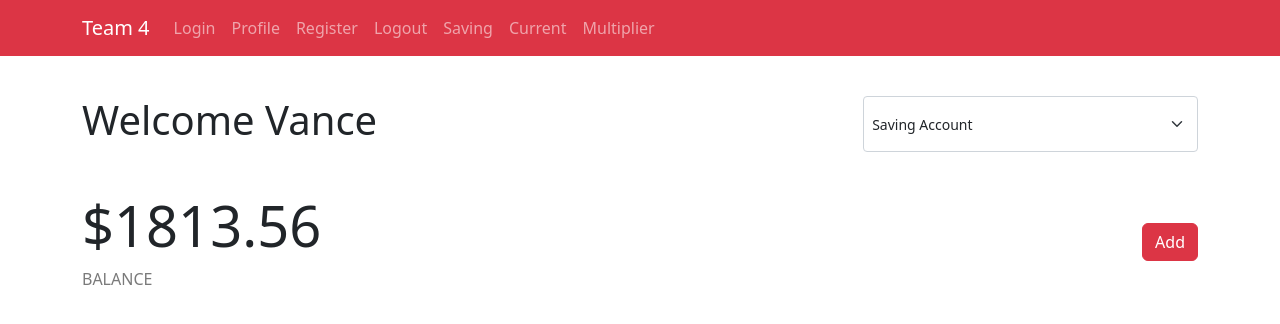
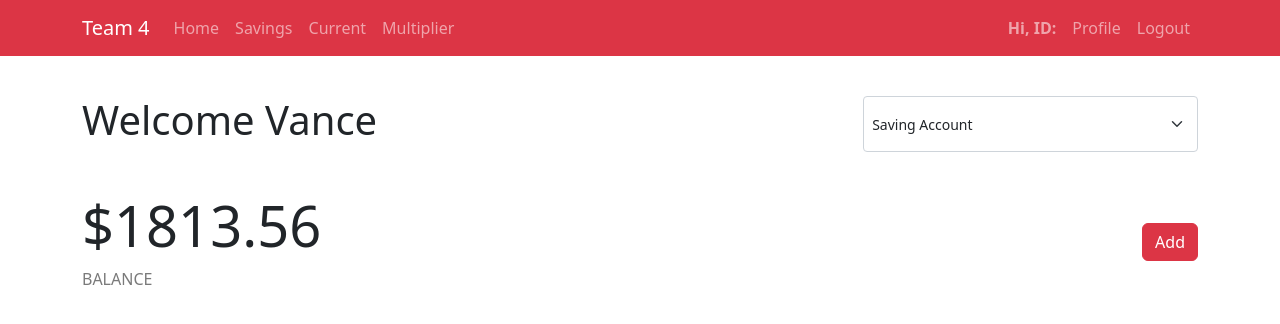
Before and after one commit to findtravishere/tt1_4, a React (Create React App) app in the folder frontend/: page /saving in a window 1280 px wide. Shown: the top 324 px of the page. Built offline with nearby package versions, Linux system fonts and the light colour scheme; sample sign-in values are in the browser's storage.

Commit message:
feature/dynamic-navbar

```diff
--- a/frontend/src/components/navbar.js
+++ b/frontend/src/components/navbar.js
@@ -12,22 +12,66 @@ import Register from "./register";
 import Saving from "../routes/saving";
 import Current from "../routes/current";
 import Multiplier from "../routes/multiplier";
+import AuthService from "../services/auth";
 
 const NavBar = () => {
+  const [currentUser, setCurrentUser] = useState("");
+
+  useEffect(() => {
+    const user = AuthService.getCurrentUser();
+
+    if (user) {
+      setCurrentUser(user);
+    }
+  }, []);
+
+  const logout = () => {
+    AuthService.logout();
+  };
+
   return (
-    <>
+    <div>
       <Navbar bg="danger" variant="dark">
         <Container>
           <Navbar.Brand href="/">Team 4</Navbar.Brand>
-          <Nav className="me-auto">
-            <Nav.Link href="/login">Login</Nav.Link>
-            <Nav.Link href="/profile">Profile</Nav.Link>
-            <Nav.Link href="/register">Register</Nav.Link>
-            <Nav.Link href="/login">Logout</Nav.Link>
-            <Nav.Link href="/saving">Saving</Nav.Link>
-            <Nav.Link href="/current">Current</Nav.Link>
-            <Nav.Link href="/multiplier">Multiplier</Nav.Link>
-          </Nav>
+          <Navbar.Toggle
+            aria-controls="navbarScroll"
+            data-bs-target="#navbarScroll"
+          />
+          <Navbar.Collapse>
+            <div className="navbar-nav mr-auto">
+              {currentUser && <Nav.Link href="/">Home</Nav.Link>}
+              {currentUser && <Nav.Link href="/savings">Savings</Nav.Link>}
+              {currentUser && <Nav.Link href="/current">Current</Nav.Link>}
+              {currentUser && (
+                <Nav.Link href="/multiplier">Multiplier</Nav.Link>
+              )}
+            </div>
+
+            {currentUser ? (
+              <div className="navbar-nav ms-auto">
+                <Nav className="me-auto">
+                  <Nav.Link href="/profile">
+                    <strong>Hi, {currentUser.Name}</strong>{" "}
+                    <strong>ID: {currentUser.Id}</strong>
+                  </Nav.Link>
+
+                  <Nav.Link href="/profile">Profile</Nav.Link>
+
+                  <Nav.Link href="/login" onClick={logout}>
+                    Logout
+                  </Nav.Link>
+                </Nav>
+              </div>
+            ) : (
+              <div className="navbar-nav ms-auto">
+                <Nav className="me-auto">
+                  <Nav.Link href="/login">Login</Nav.Link>
+                  <Nav.Link href="/register">Register</Nav.Link>
+                </Nav>
+              </div>
+            )}
+          </Navbar.Collapse>
         </Container>
       </Navbar>
 
@@ -43,7 +87,7 @@ const NavBar = () => {
           </Route>
         </Routes>
       </div>
-    </>
+    </div>
   );
 };
 
```
